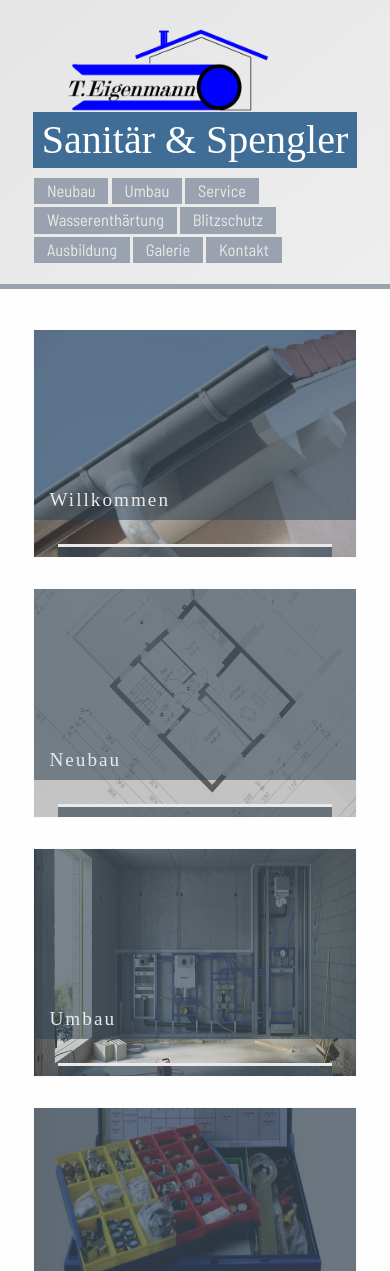
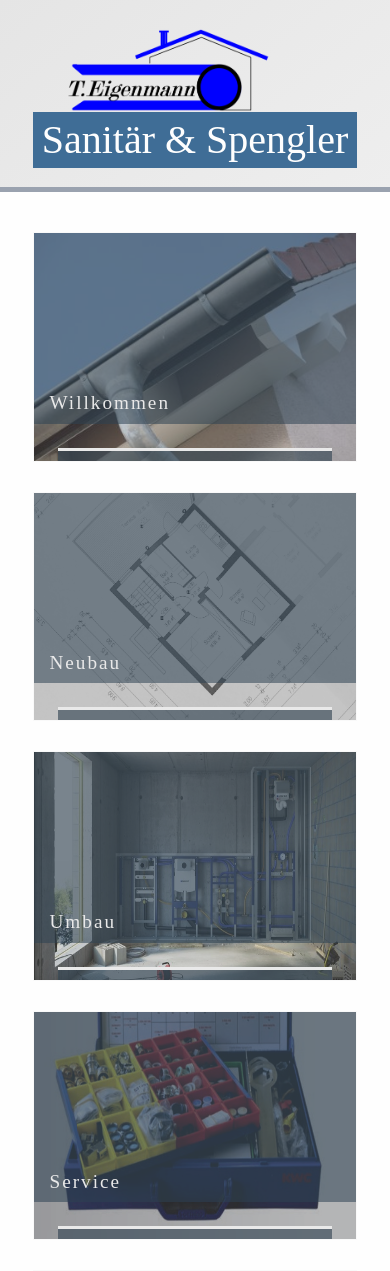
Before and after one commit to elenoid/web-tEigenmann2, a Jekyll site: the page built from index.html, in a window 390 px wide. Shown: the top 1271 px of the page. Built offline with Jekyll 4.4.1, drawn with Linux system fonts in a browser that asks for light colours; nearby versions of some CDN libraries; some web fonts are replaced; grey boxes are pictures that could not be loaded.

Commit message:
better mobile version

```diff
--- a/_sass/media-queries.scss
+++ b/_sass/media-queries.scss
@@ -3,3 +3,15 @@
     @content;
   }
 }
+
+@mixin resp-md{
+  @media print, screen and (min-width: 40em){
+    @content;
+  }
+}
+
+@mixin resp-lg{
+  @media print, screen and (min-width: 64em){
+    @content;
+  }
+}
--- a/_sass/style-main-page.scss
+++ b/_sass/style-main-page.scss
@@ -87,7 +87,11 @@
 
 .navbar{
   align-self: flex-end;
-  margin-top: 0.5rem;
+  margin-top: 1.2rem;
+  display: none;
+  @include resp-md{
+    display: flex;
+  }
   @include resp-86{
     order: 2;
   }
@@ -122,6 +126,7 @@
 
   li:hover{
     background-color: #6f7d88;
+    color: #fefefe;
   }
 }
 
@@ -129,13 +134,14 @@
   background-color: #f9f9f9;
   border-top: 5px solid #9aa2af;
   background: linear-gradient(180deg, #f5f5f5 50%, #e5e5e5 150%);
-  padding: 1rem 1rem 1.5rem 2.2rem;
+  padding: 1.5rem 0;
   display: flex;
   flex-wrap: wrap;
   justify-content: flex-start;
   flex-direction: column;
   overflow-y: auto;
   @include resp-86{
+    padding: 1rem 1rem 1.8rem 2.2rem;
     border-top: 0px solid #9aa2af;
   }
   .grid-x{
@@ -149,6 +155,7 @@
       margin: 0;
     }
     .description{
+      margin: 0;
       p{
         color: #555;
         word-spacing: -2px;
@@ -156,23 +163,18 @@
         font-weight: 500;
         line-height: 1.8rem;
       }
-      margin: 0;
       @include resp-86{
         width: 100%;
       }
-    }
-    .tags{
-      margin-top: 0.5rem;
-      p{
+      p.tags{
+        margin-top: 0.5rem;
         color: #888;
         font-style: italic;
         font-weight: 300;
         line-height: 1.5rem;
       }
-      @include resp-86{
-        width: 100%;
-      }
     }
+
     hr{
       width: 100%;
       border-bottom: 1px solid #999;
@@ -257,10 +259,10 @@
 
   .sections-content_grid-container{
     padding-top: 2.5rem;
-    padding-bottom: 0.5rem;
-    // if display is to small a scrollbar apears
+    padding-bottom: 2.5rem;
     height: 100%;
     @include resp-86{
+      padding-bottom: 0;
       padding-right: 3.2rem;
       overflow-y: auto;
     }
--- a/index.html
+++ b/index.html
@@ -9,7 +9,7 @@
       <div class="grid-x header_grid-x">
         <div class="cell small-10 small-order-2 medium-order-1 medium-4 large-4 title_cell">
           <!-- Exeption: media query min-width 86rem is large-3 -->
-          <div class="title_div">
+          <div id="link-willkommen" class="title_div">
             <h1>Sanitär & Spengler</h1>
           </div>
         </div>
@@ -44,7 +44,7 @@
                   <figure class="cell small-12 medium-6 large-4 figure-height">
                     <div class="figure-width">
                       <img src="img/willkommen.jpg" alt="willkommen">
-                      <figcaption>
+                      <figcaption  id="fig-willkommen">
                         <div class="figure-overlay">
                           <h5>Willkommen</h5>
                         </div>
@@ -187,20 +187,31 @@
         <!-- SIDEBAR -->
         <div class="cell small-12 align-self-stretch sidebar">
           <div class="grid-x">
-            <div class="cell medium-8 description">
+            <div class="cell small-10 medium-8 description">
+              <hr>
+              <p>Wir machen alles von A-Z: Planung, Beratung,
+                Ausführung sämtlicher sanitärer Anlagen wie
+                auch einen erstklassigen Reparatur-Service.
+              </p>
+              <p class="tags">Service, Umbauten, Neubauten, Renovationen, Beratung, Wasserenthärtung,
+                Entkalkungsanlagen, Bauspenglerei, Blitzschutzanlagen
+              </p>
+              <hr>
+            </div>
+            <!-- <div class="cell small-10 medium-8 description">
               <hr>
               <p>Wir machen alles von A-Z: Planung, Beratung,
                 Ausführung sämtlicher sanitärer Anlagen wie
                 auch einen erstklassigen Reparatur-Service.
               </p>
             </div>
-            <div class="cell medium-8 tags">
+            <div class="cell small-10 medium-8 tags">
               <p>Service, Umbauten, Neubauten, Renovationen, Beratung, Wasserenthärtung,
                 Entkalkungsanlagen, Bauspenglerei, Blitzschutzanlagen
               </p>
               <hr>
-            </div>
-            <div class="cell medium-8 associate">
+            </div> -->
+            <div class="cell small-10 medium-8 associate">
               <img src="img/sanitas_trösch.png" alt="sanitas_trösch">
               <img src="img/richner_ag.gif" alt="richner_ag">
               <img src="img/laufen.svg" alt="laufen">
@@ -208,7 +219,7 @@
               <img src="img/geb_diener.png" alt="geb_diener">
             </div>
             <div class="cell medium-12 void"></div>
-            <div class="cell medium-8 info">
+            <div class="cell small-10 medium-8 info">
               <ul>
                 <li>Thomas Eigenmann</li>
                 <li>Augartenstrasse 12</li>
@@ -218,7 +229,7 @@
                 <li>e-mann@bluewin.ch</li>
               </ul>
             </div>
-            <div class="cell medium-8 map_div">
+            <div class="cell small-10 medium-8 map_div">
               <div id="map"></div>
             </div>
           </div>
--- a/js/plugins.js
+++ b/js/plugins.js
@@ -22,6 +22,13 @@
 }());
 
 // Place any jQuery/helper plugins in here.
+$('#link-willkommen').on('mouseenter', function() {
+  $('#fig-willkommen').addClass( "js-hover-figcaption" );
+});
+
+$('#link-willkommen').on('mouseleave', function() {
+  $('#fig-willkommen').removeClass( "js-hover-figcaption" );
+});
 
 $('#link-neubau').on('mouseenter', function() {
   $('#fig-neubau').addClass( "js-hover-figcaption" );
```
